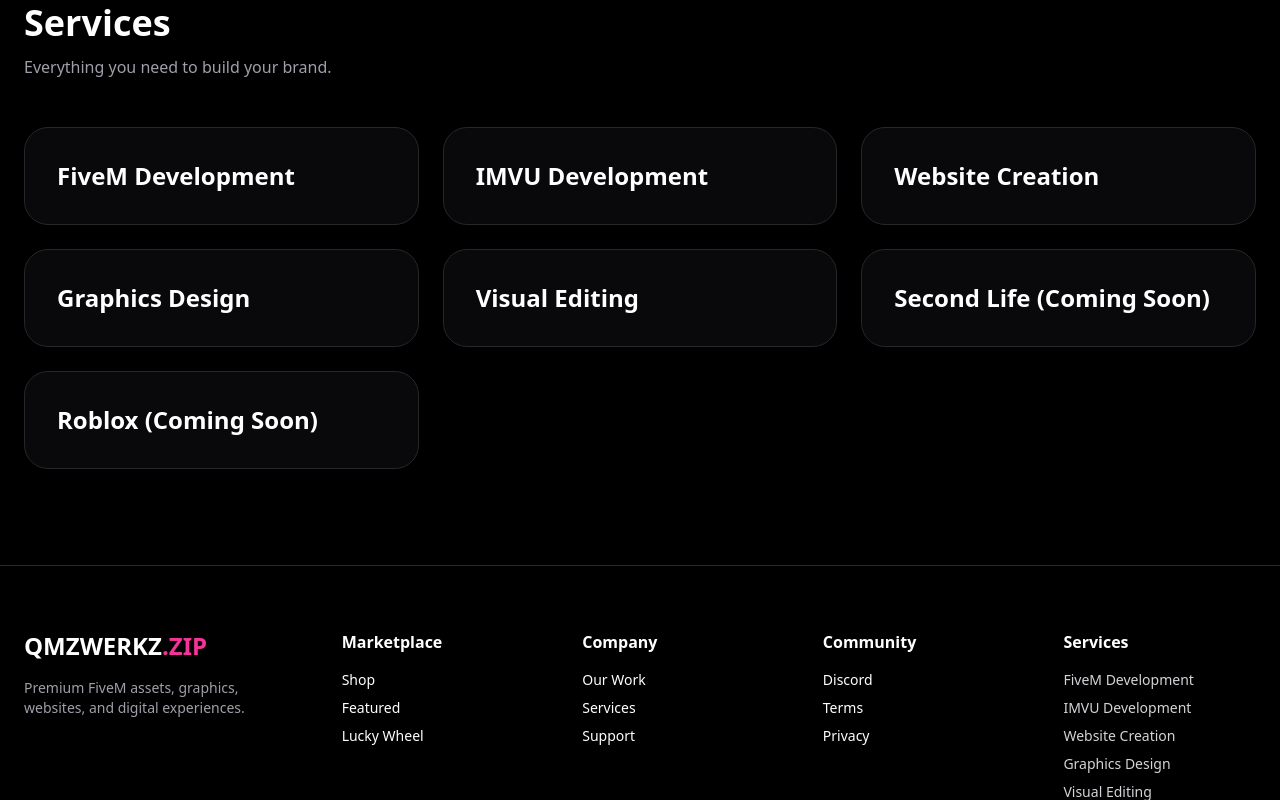
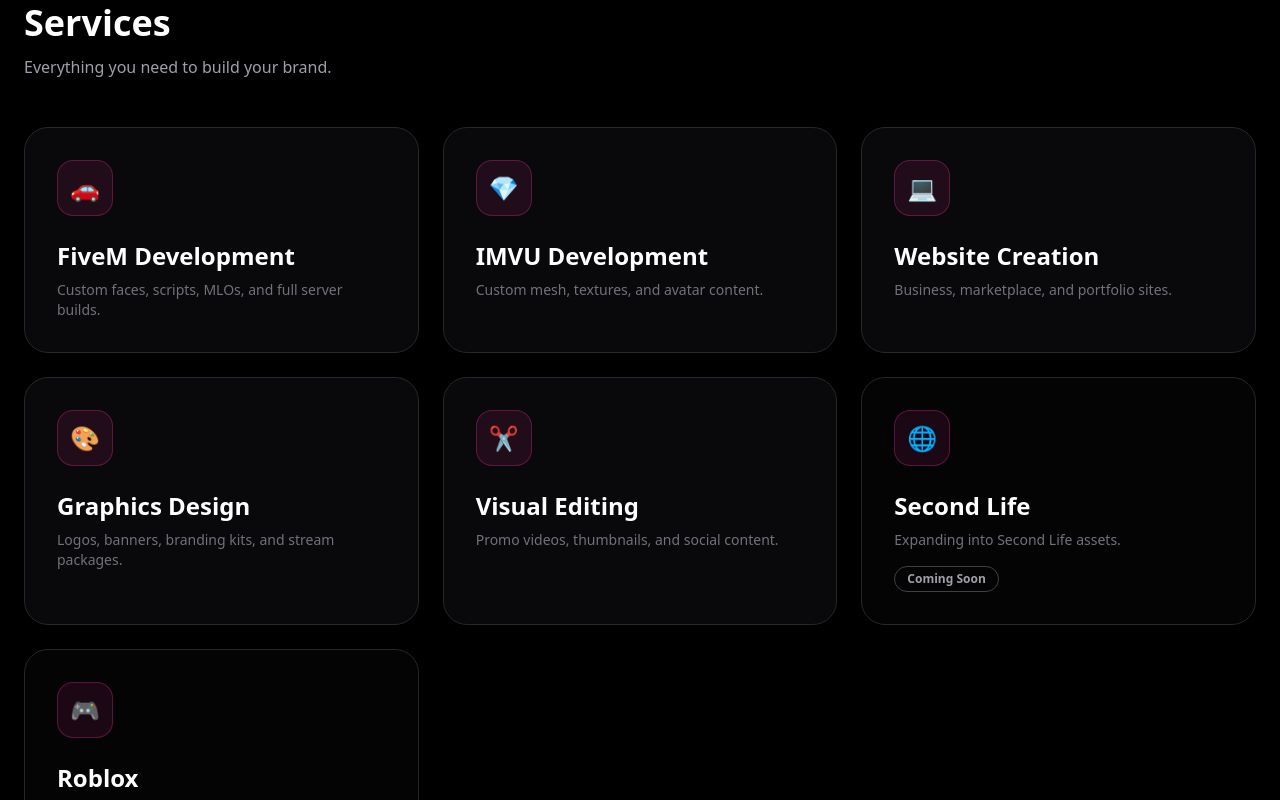
Before and after one commit to qingmiz/qmzwerkz-1, a Next.js app: page / in a window 1280 px wide. Shown: the part 2800-3600 px from the top of the page. Built offline with nearby package versions, Linux system fonts and the light colour scheme; no server answers; the database is empty.

Commit message:
Give Services section visual life: icon badges, short descriptions, hover glow, distinct Coming Soon treatment

```diff
--- a/components/home/Services.tsx
+++ b/components/home/Services.tsx
@@ -1,13 +1,13 @@
 'use client';
 
 const services = [
-  'FiveM Development',
-  'IMVU Development',
-  'Website Creation',
-  'Graphics Design',
-  'Visual Editing',
-  'Second Life (Coming Soon)',
-  'Roblox (Coming Soon)',
+  { title: 'FiveM Development', icon: '🚗', desc: 'Custom faces, scripts, MLOs, and full server builds.' },
+  { title: 'IMVU Development', icon: '💎', desc: 'Custom mesh, textures, and avatar content.' },
+  { title: 'Website Creation', icon: '💻', desc: 'Business, marketplace, and portfolio sites.' },
+  { title: 'Graphics Design', icon: '🎨', desc: 'Logos, banners, branding kits, and stream packages.' },
+  { title: 'Visual Editing', icon: '✂️', desc: 'Promo videos, thumbnails, and social content.' },
+  { title: 'Second Life', icon: '🌐', desc: 'Expanding into Second Life assets.', comingSoon: true },
+  { title: 'Roblox', icon: '🎮', desc: 'Expanding into Roblox assets.', comingSoon: true },
 ];
 
 export default function Services() {
@@ -27,12 +27,35 @@ export default function Services() {
 
           {services.map((service) => (
             <div
-              key={service}
-              className="rounded-3xl border border-zinc-800 bg-zinc-950 p-8 transition hover:border-pink-500"
+              key={service.title}
+              className={`group relative overflow-hidden rounded-3xl border p-8 transition ${
+                service.comingSoon
+                  ? 'border-zinc-800 bg-zinc-950/50'
+                  : 'border-zinc-800 bg-zinc-950 hover:border-pink-500 hover:-translate-y-1'
+              }`}
             >
-              <h3 className="text-2xl font-bold text-white">
-                {service}
+              {/* subtle glow on hover */}
+              {!service.comingSoon && (
+                <div className="pointer-events-none absolute -right-10 -top-10 h-32 w-32 rounded-full bg-pink-500/0 blur-2xl transition group-hover:bg-pink-500/20" />
+              )}
+
+              <div className="relative flex h-14 w-14 items-center justify-center rounded-2xl border border-pink-500/30 bg-pink-500/10 text-2xl">
+                {service.icon}
+              </div>
+
+              <h3 className="relative mt-6 text-2xl font-bold text-white">
+                {service.title}
               </h3>
+
+              <p className="relative mt-2 text-sm text-zinc-500">
+                {service.desc}
+              </p>
+
+              {service.comingSoon && (
+                <span className="relative mt-4 inline-block rounded-full border border-zinc-700 px-3 py-1 text-xs font-bold text-zinc-400">
+                  Coming Soon
+                </span>
+              )}
             </div>
           ))}
 
```
